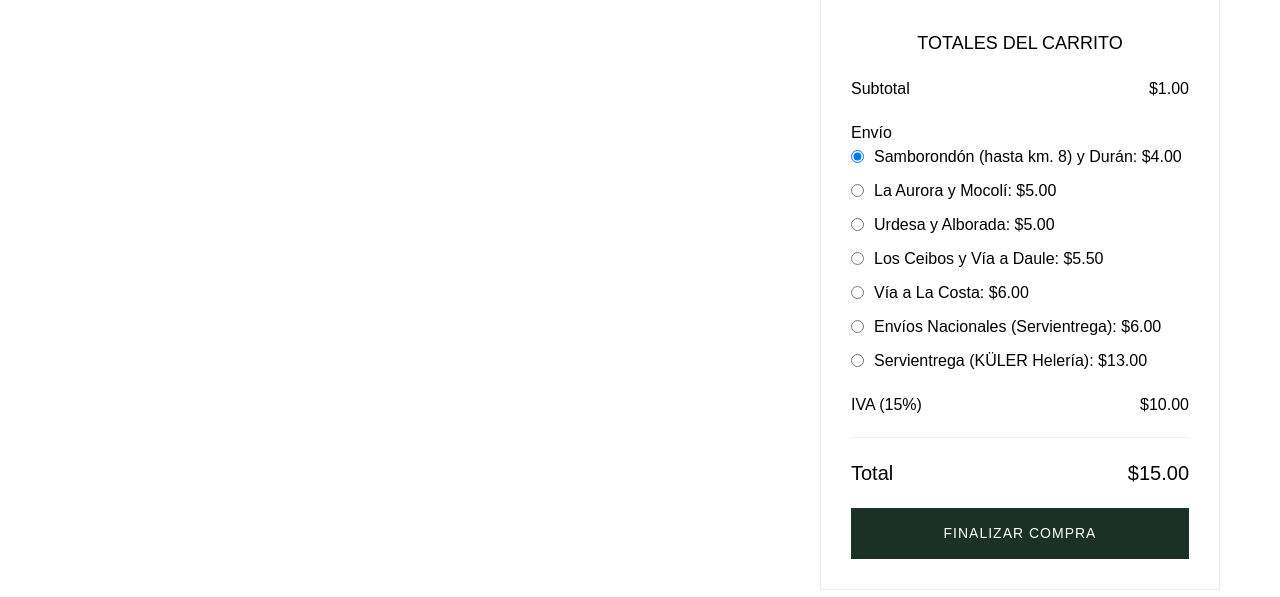
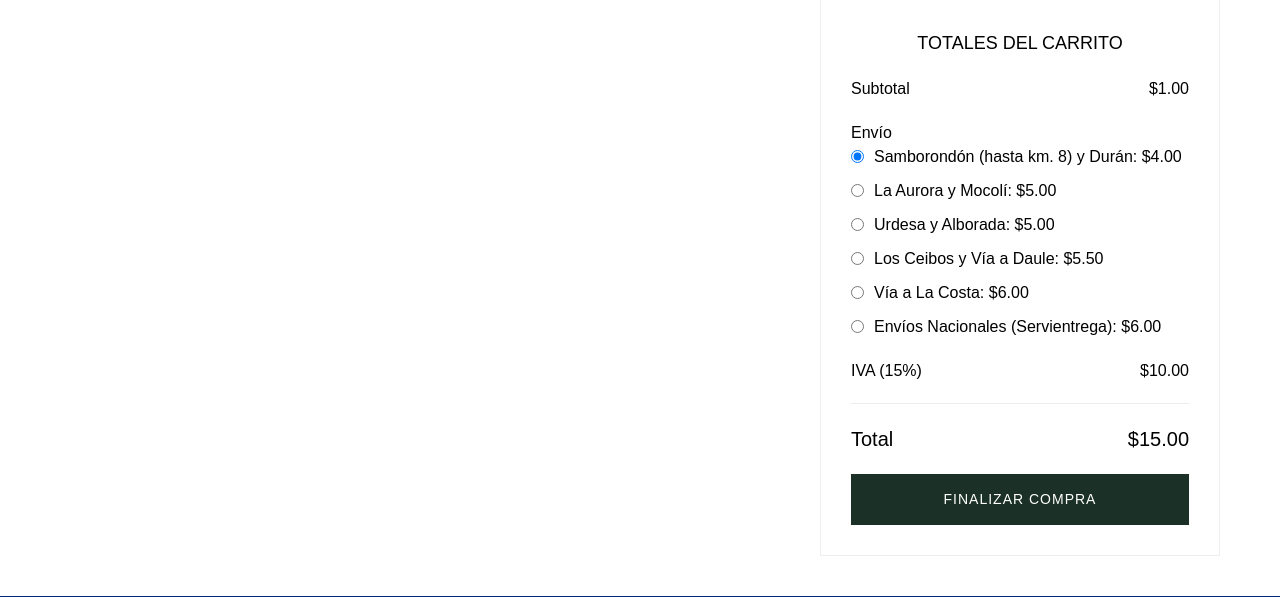
Before and after one commit to vtobarc/TECHSOLUTIONS, a Django app: template Tech/templates/cart/cart_detail.html in a window 1280 px wide. Shown: the part 507-1104 px from the top of the page. Run offline with Django 5.2, Linux system fonts and the light colour scheme; the visitor is signed in with stand-in values (Sample User, id 1); tables that the repository leaves empty hold one stand-in row (values such as "Sample post"); the template is opened without the code that fills it: values that come from a table or form of the project are taken from there, most other values are stand-ins (such as "Sample title", 1, 10 or a date in 2020); grey boxes marked "Sample" are stand-in pictures; data that the repository does not hold is empty; some libraries are stand-ins or nearby versions.

Commit message:
Update cart_detail.html

```diff
--- a/Tech/templates/cart/cart_detail.html
+++ b/Tech/templates/cart/cart_detail.html
@@ -412,10 +412,7 @@
         <label for="shipping-6">Envíos Nacionales (Servientrega): $6.00</label>
       </div>
 
-      <div class="shipping-option">
-        <input type="radio" id="shipping-7" name="shipping" value="heleria">
-        <label for="shipping-7">Servientrega (KÜLER Helería): $13.00</label>
-      </div>
+
     </div>
 
     <div class="total-row">
```
